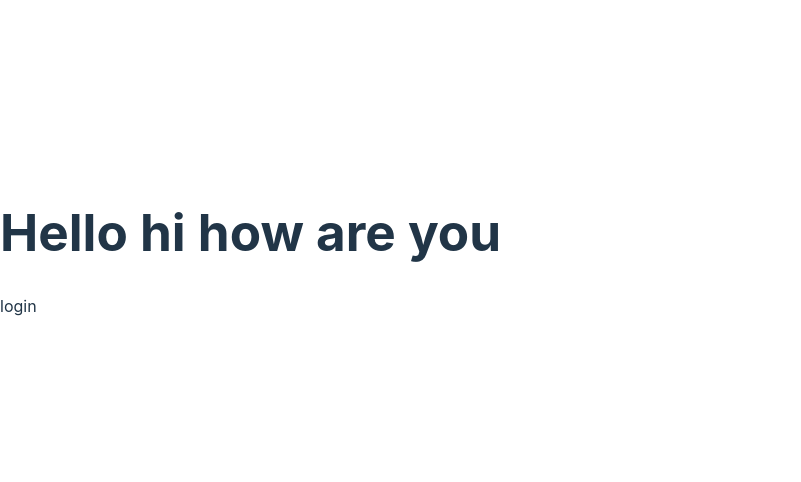
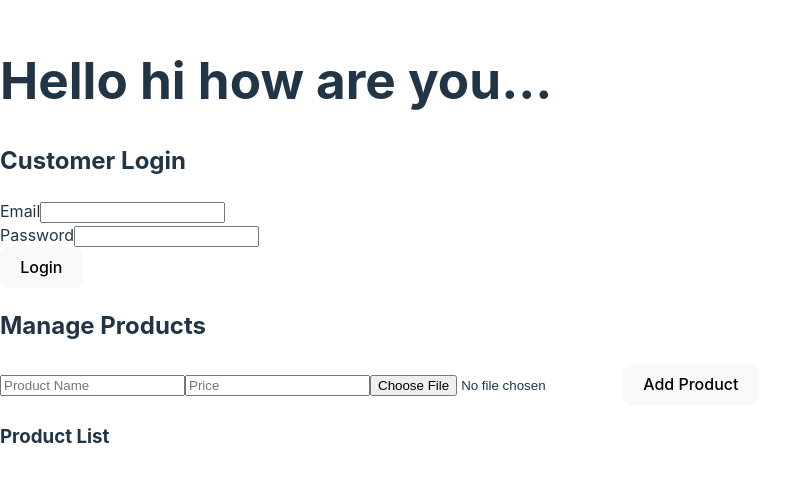
Before and after one commit to vishalkk22csr241/e-commerce, a React (Vite) app in the folder frontend/E-commerce/: page / in a window 1280 px wide. Shown: the part 156-638 px from the top of the page, without its empty margins (0-801 px from the left). Built offline with nearby package versions, Linux system fonts and the light colour scheme.

Commit message:
added product page

```diff
--- a/frontend/E-commerce/src/App.jsx
+++ b/frontend/E-commerce/src/App.jsx
@@ -1,10 +1,16 @@
+import ProductPage from "./product"
 import Login from "./login"
 
 function App() {
   return (
     <>
-      <h1>Hello hi how are you</h1>
-       <>login</>
+      <h1>Hello hi how are you...</h1>
+      <Login>
+      thi is a  login page
+      </Login>
+      <ProductPage>
+        product
+      </ProductPage>
     </>
   )
 }
--- /dev/null
+++ b/frontend/E-commerce/src/product.jsx
@@ -0,0 +1,67 @@
+import { useState } from "react";
+import axios from "axios";
+
+export default function ProductPage() {
+  const [product, setProduct] = useState({ name: "", price: "", image: null });
+  const [products, setProducts] = useState([]);
+
+  const handleChange = (e) => {
+    const { name, value } = e.target;
+    setProduct((prev) => ({ ...prev, [name]: value }));
+  };
+
+  const handleImageChange = (e) => {
+    setProduct((prev) => ({ ...prev, image: e.target.files[0] }));
+  };
+
+  const handleAddProduct = async () => {
+    const formData = new FormData();
+    formData.append("name", product.name);
+    formData.append("price", product.price);
+    formData.append("image", product.image);
+    formData.append("date", new Date().toISOString());
+
+    try {
+      const res = await axios.post("http://localhost:5000/api/products", formData, {
+        headers: { "Content-Type": "multipart/form-data" },
+      });
+      setProducts([...products, res.data]);
+      setProduct({ name: "", price: "", image: null });
+    } catch (err) {
+      console.error("Error adding product", err);
+    }
+  };
+
+  const handleRemoveProduct = async (id) => {
+    try {
+      await axios.delete(`http://localhost:5000/api/products/${id}`);
+      setProducts(products.filter((p) => p._id !== id));
+    } catch (err) {
+      console.error("Error removing product", err);
+    }
+  };
+
+  return (
+    <div className="p-6 max-w-lg mx-auto">
+      <h2 className="text-xl font-bold mb-4">Manage Products</h2>
+      <input type="text" name="name" value={product.name} onChange={handleChange} placeholder="Product Name" className="border p-2 w-full mb-2" />
+      <input type="text" name="price" value={product.price} onChange={handleChange} placeholder="Price" className="border p-2 w-full mb-2" />
+      <input type="file" onChange={handleImageChange} className="border p-2 w-full mb-2" />
+      <button onClick={handleAddProduct} className="bg-blue-500 text-white p-2 w-full rounded">Add Product</button>
+
+      <div className="mt-6">
+        <h3 className="text-lg font-semibold mb-2">Product List</h3>
+        {products.map((p) => (
+          <div key={p._id} className="border p-3 flex justify-between items-center mb-2">
+            <div>
+              <p className="font-bold">{p.name}</p>
+              <p>${p.price}</p>
+              <p className="text-gray-500 text-sm">Added: {new Date(p.date).toDateString()}</p>
+            </div>
+            <button onClick={() => handleRemoveProduct(p._id)} className="bg-red-500 text-white px-3 py-1 rounded">Remove</button>
+          </div>
+        ))}
+      </div>
+    </div>
+  );
+}
```
